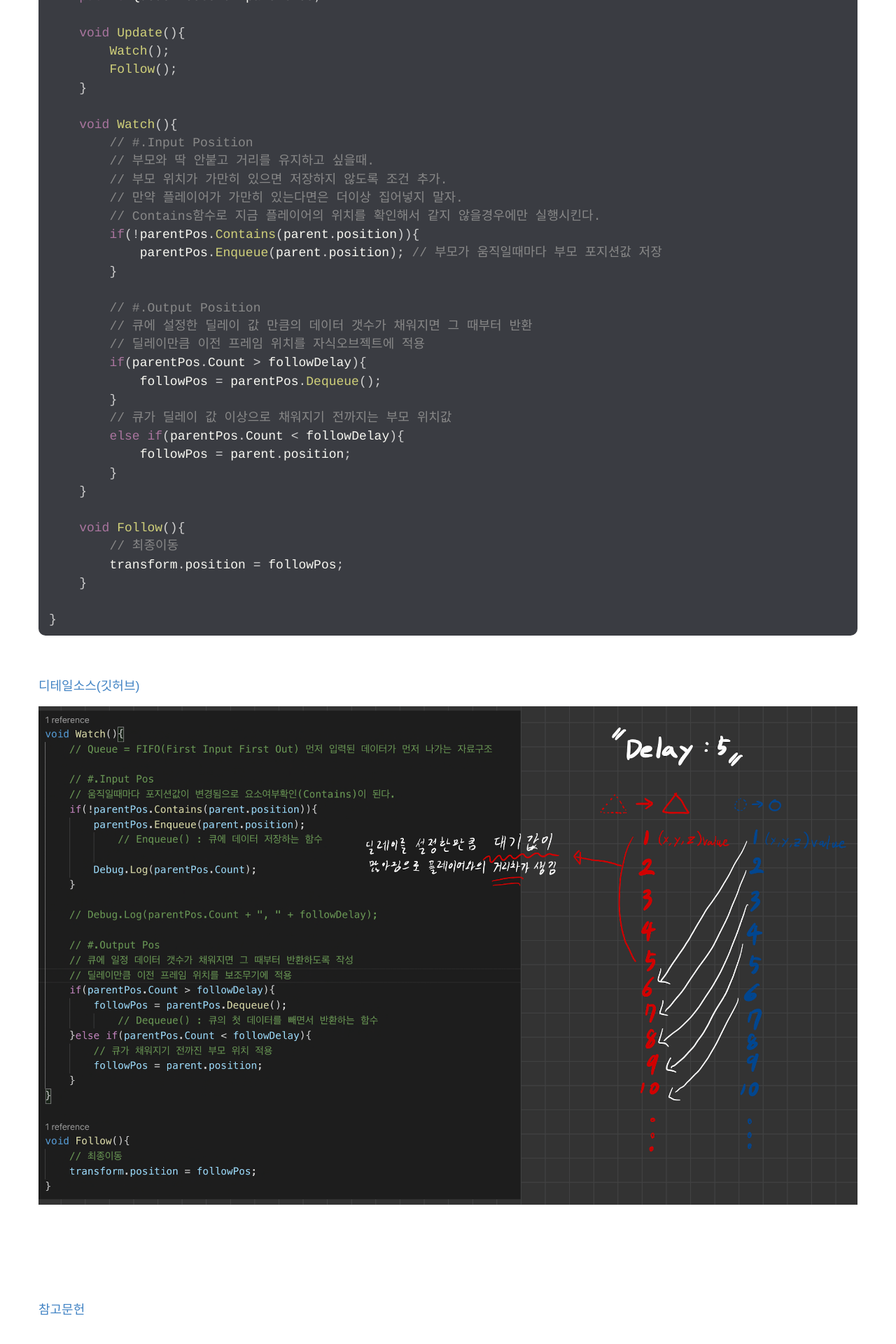
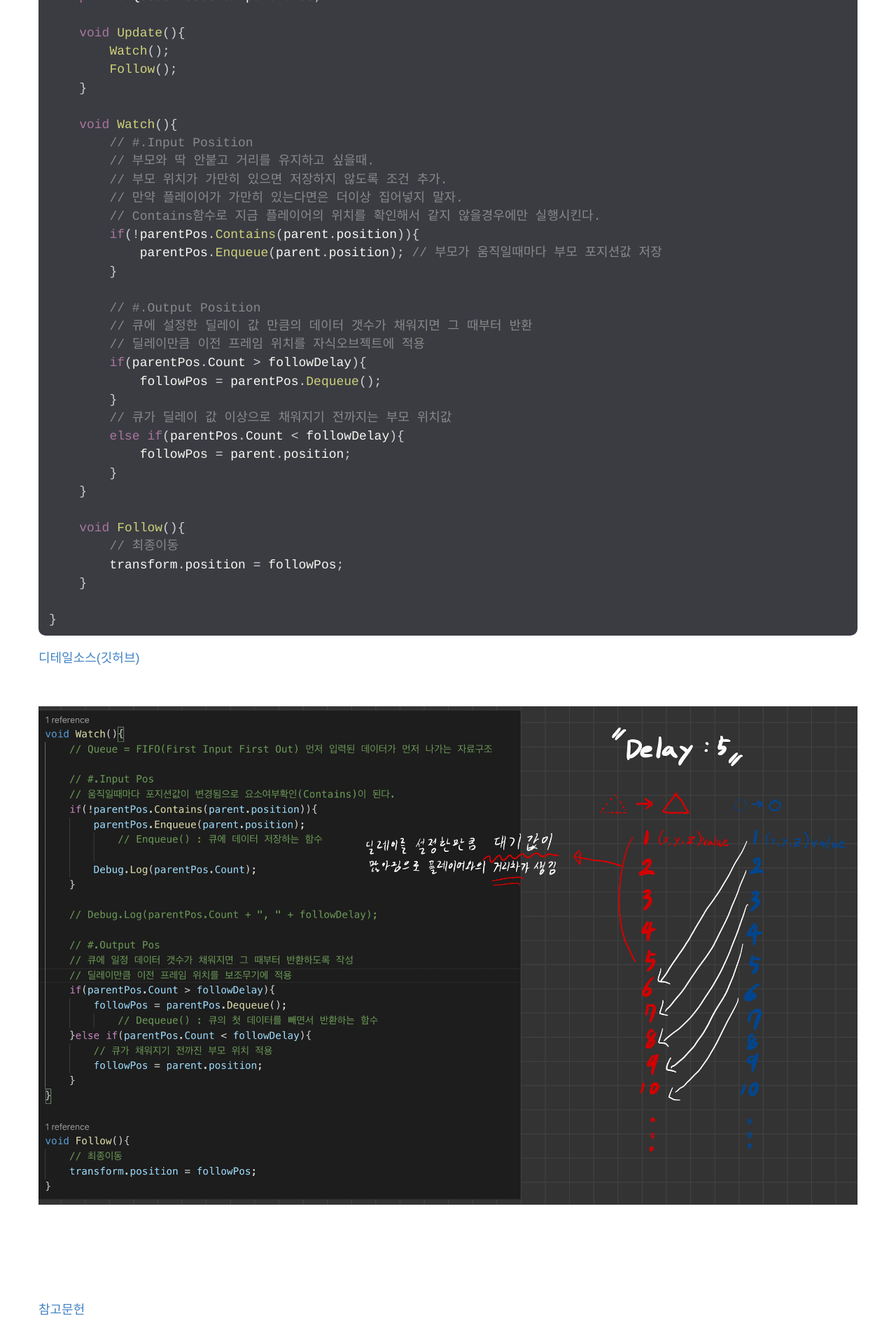
Before and after one commit to keemeesuu/keemeesuu.github.io, a Jekyll site: the page built from _posts/dev/Unity/2021-02-20-순서형 자료형 구조.md, in a window 1280 px wide. Shown: the part 1174-3094 px from the top of the page at 70% size. Built offline with Jekyll 4.4.1, drawn with Linux system fonts in a browser that asks for light colours.

Commit message:
Update 2021-02-20-순서형 자료형 구조.md

````diff
--- a/_posts/dev/Unity/2021-02-20-순서형 자료형 구조.md
+++ b/_posts/dev/Unity/2021-02-20-순서형 자료형 구조.md
@@ -81,9 +81,9 @@ public class Follower : MonoBehaviour {
 }
 ```
 
+[디테일소스(깃허브)](https://github.com/keemeesuu/Shooting-Game-2D/blob/main/Assets/Scripts/Follower.cs){:target="_blank"}
+
 <br>
-
-[디테일소스(깃허브)](https://github.com/keemeesuu/Shooting-Game-2D/blob/main/Assets/Scripts/Follower.cs){:target="_blank"}
 
 ![참고이미지](/images/dev/Screen Shot 2021-02-20 at 3.35.20 PM.png)
 
````
